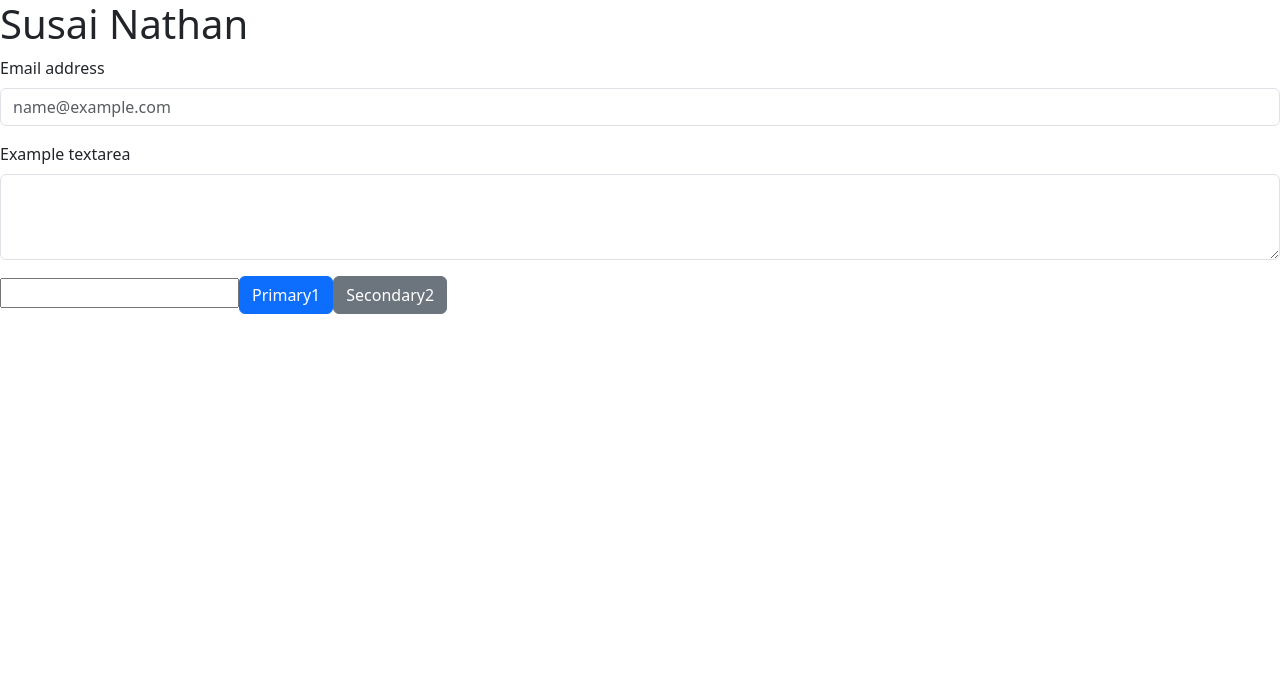
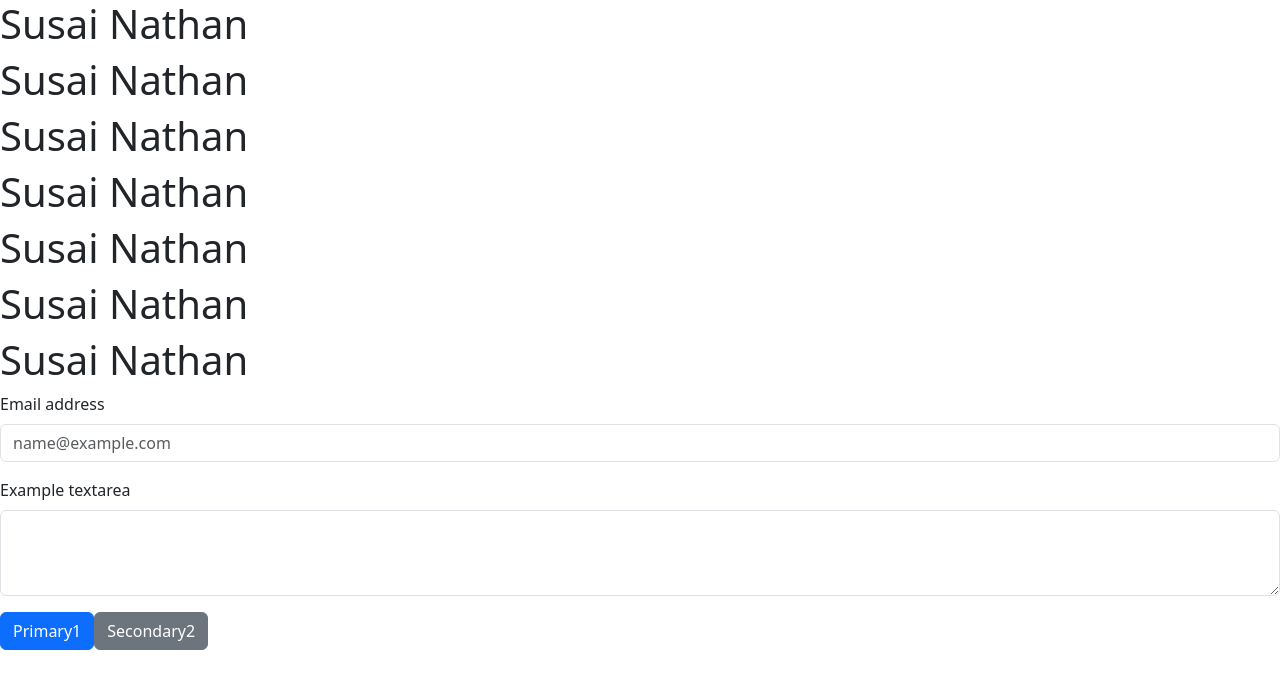
Before and after one commit to SusaiS26/Depcheck, a React (Create React App) app: page / in a window 1280 px wide. Shown: the top 688 px of the page. Built offline with nearby package versions, Linux system fonts and the light colour scheme.

Commit message:
New Last

```diff
--- a/src/App.js
+++ b/src/App.js
@@ -3,19 +3,14 @@ import './App.css';
 import Form from 'react-bootstrap/Form';
 import Button from 'react-bootstrap/Button';
 import 'bootstrap/dist/css/bootstrap.min.css';
-import { useState } from 'react'
+
 
 function App() {
-  const [newvalues, setNewvalues] = useState("")
-
-  const onchangevalnew = (e) => {
-    setNewvalues(e.target.value)
-  }
-
   return (
     <div>
       <h1>Susai Nathan</h1>
-      {newvalues}
+      <h1>Susai Nathan</h1><h1>Susai Nathan</h1><h1>Susai Nathan</h1>
+      <h1>Susai Nathan</h1><h1>Susai Nathan</h1><h1>Susai Nathan</h1>
       <Form>
         <Form.Group className="mb-3" controlId="exampleForm.ControlInput1">
           <Form.Label>Email address</Form.Label>
@@ -27,7 +22,6 @@ function App() {
         </Form.Group>
       </Form>
 
-      <input type="text" value={newvalues} onChange={onchangevalnew}></input>
       <Button variant="primary">Primary1</Button>
       <Button variant="secondary">Secondary2</Button>
     </div>
```
